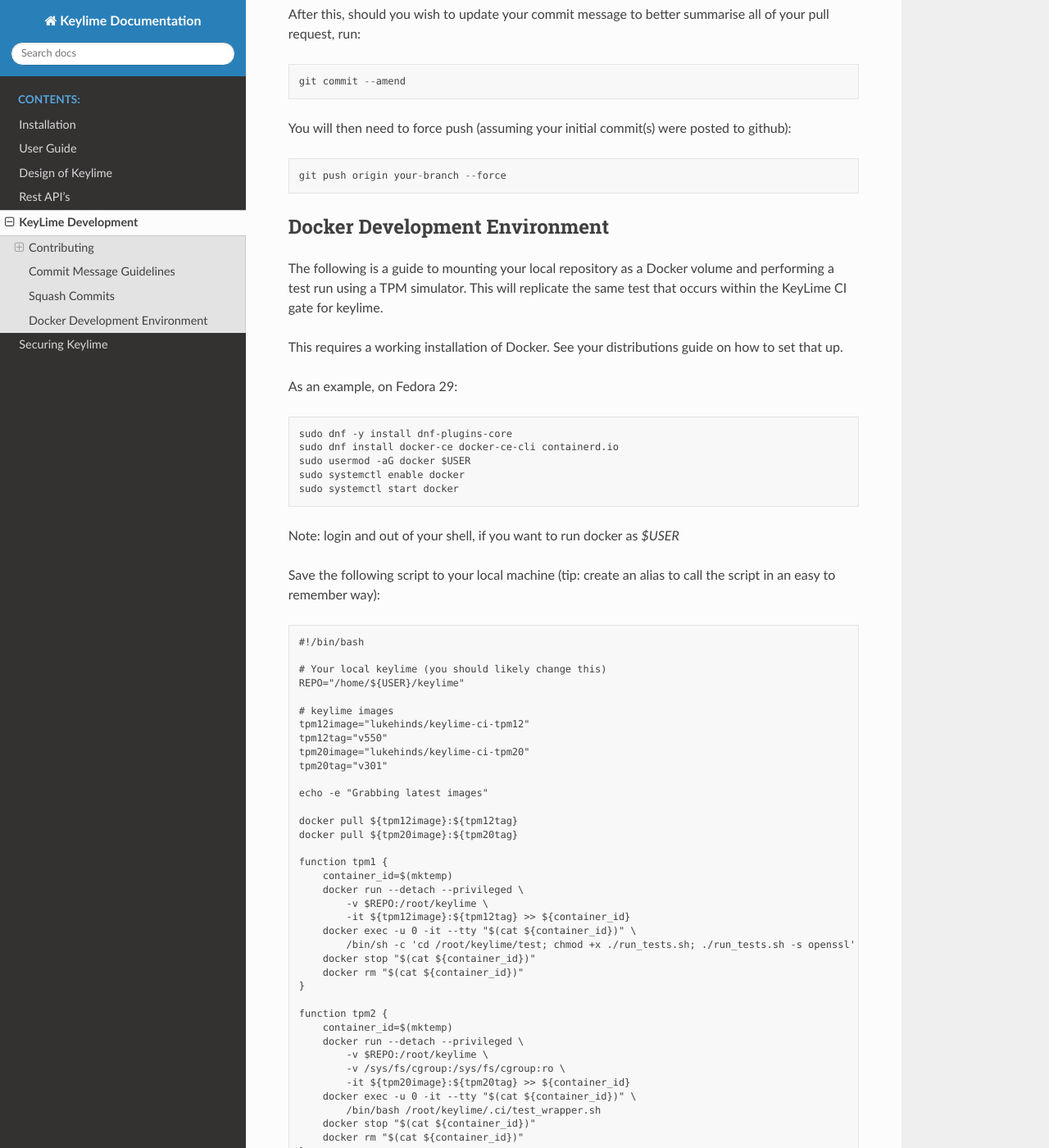
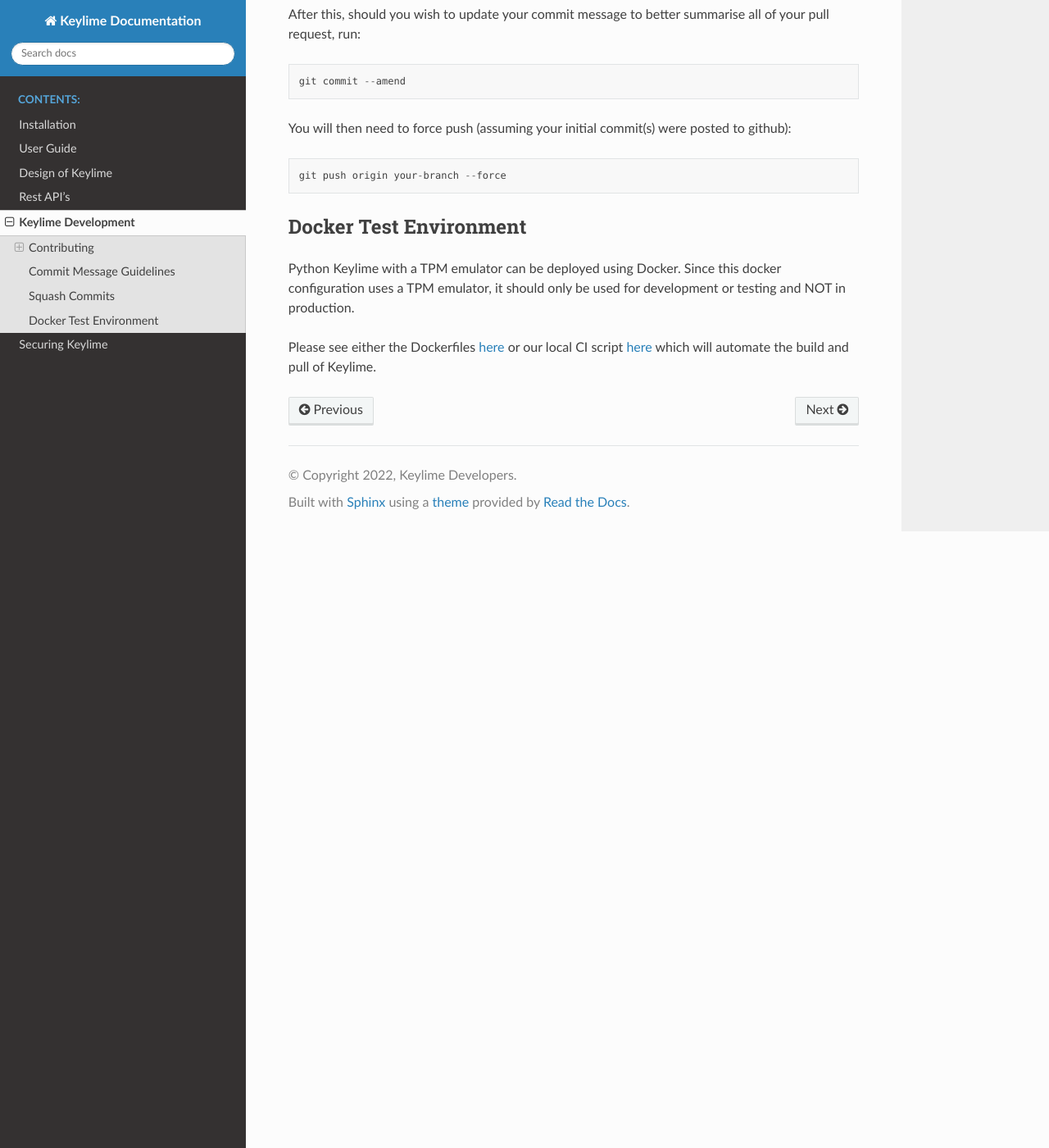
Before and after one commit to keylime/keylime, a Sphinx documentation site: the page built from docs/developers.rst, in a window 1280 px wide and 1400 px high, scrolled down 2309 px. Shown: the whole window at 82% size. Built offline with Sphinx 7.4.7 and the Read the Docs theme 2.0.0, drawn with Linux system fonts in a browser that asks for light colours; some of the changed text lies outside the part shown.

Commit message:
docs: remove old development instructions, move dev conainter section
Signed-off-by: Thore Sommer <mail@thson.de>

```diff
--- a/docs/developers.rst
+++ b/docs/developers.rst
@@ -1,5 +1,5 @@
 ===================
-KeyLime Development
+Keylime Development
 ===================
 
 Contributing
@@ -118,75 +118,16 @@
 
    git push origin your-branch --force
 
-Docker Development Environment
-------------------------------
 
-The following is a guide to mounting your local repository as a Docker volume
-and performing a test run using a TPM simulator. This will replicate the same
-test that occurs within the KeyLime CI gate for keylime.
+Docker Test Environment
+-----------------------
 
-This requires a working installation of Docker. See your distributions guide on
-how to set that up.
+Python Keylime with a TPM emulator can be deployed using Docker.
+Since this docker configuration uses a TPM emulator, it should only be
+used for development or testing and NOT in production.
 
-As an example, on Fedora 29::
-
-    sudo dnf -y install dnf-plugins-core
-    sudo dnf install docker-ce docker-ce-cli containerd.io
-    sudo usermod -aG docker $USER
-    sudo systemctl enable docker
-    sudo systemctl start docker
-
-Note: login and out of your shell, if you want to run docker as `$USER`
-
-Save the following script to your local machine (tip: create an alias to call the
-script in an easy to remember way)::
-
-    #!/bin/bash
-
-    # Your local keylime (you should likely change this)
-    REPO="/home/${USER}/keylime"
-
-    # keylime images
-    tpm12image="lukehinds/keylime-ci-tpm12"
-    tpm12tag="v550"
-    tpm20image="lukehinds/keylime-ci-tpm20"
-    tpm20tag="v301"
-
-    echo -e "Grabbing latest images"
-
-    docker pull ${tpm12image}:${tpm12tag}
-    docker pull ${tpm20image}:${tpm20tag}
-
-    function tpm1 {
-        container_id=$(mktemp)
-        docker run --detach --privileged \
-            -v $REPO:/root/keylime \
-            -it ${tpm12image}:${tpm12tag} >> ${container_id}
-        docker exec -u 0 -it --tty "$(cat ${container_id})" \
-            /bin/sh -c 'cd /root/keylime/test; chmod +x ./run_tests.sh; ./run_tests.sh -s openssl'
-        docker stop "$(cat ${container_id})"
-        docker rm "$(cat ${container_id})"
-    }
-
-    function tpm2 {
-        container_id=$(mktemp)
-        docker run --detach --privileged \
-            -v $REPO:/root/keylime \
-            -v /sys/fs/cgroup:/sys/fs/cgroup:ro \
-            -it ${tpm20image}:${tpm20tag} >> ${container_id}
-        docker exec -u 0 -it --tty "$(cat ${container_id})" \
-            /bin/bash /root/keylime/.ci/test_wrapper.sh
-        docker stop "$(cat ${container_id})"
-        docker rm "$(cat ${container_id})"
-    }
-
-    while true; do
-        echo -e ""
-        read -p "Do you wish to test against TPM1.2(a) / TPM 2.0(b) or q(quit): " abq
-        case $abq in
-            [a]* ) tpm1;;
-            [b]* ) tpm2;;
-            [q]* ) exit;;
-            * ) echo "Please answer 1, 2 q(quit)";;
-        esac
-    done
+Please see either the Dockerfiles
+`here <https://github.com/keylime/keylime/tree/master/docker/ci>`_ or our
+local CI script
+`here <https://github.com/keylime/keylime/blob/master/.ci/run_local.sh>`_
+which will automate the build and pull of Keylime.
--- a/docs/installation.rst
+++ b/docs/installation.rst
@@ -106,20 +106,6 @@
 For building those images locally see
 `here <https://github.com/keylime/keylime/blob/master/docker/release/build_locally.sh>`_.
 
-
-Docker - Development
---------------------
-
-Python Keylime and with a TPM emulator can also be deployed using Docker.
-Since this docker configuration uses a TPM emulator, it should only be
-used for development or testing and NOT in production.
-
-Please see either the Dockerfiles
-`here <https://github.com/keylime/keylime/tree/master/docker/ci>`_ or our
-local CI script
-`here <https://github.com/keylime/keylime/blob/master/.ci/run_local.sh>`_
-which will automate the build and pull of Keylime.
-
 Manual
 ------
 
```
